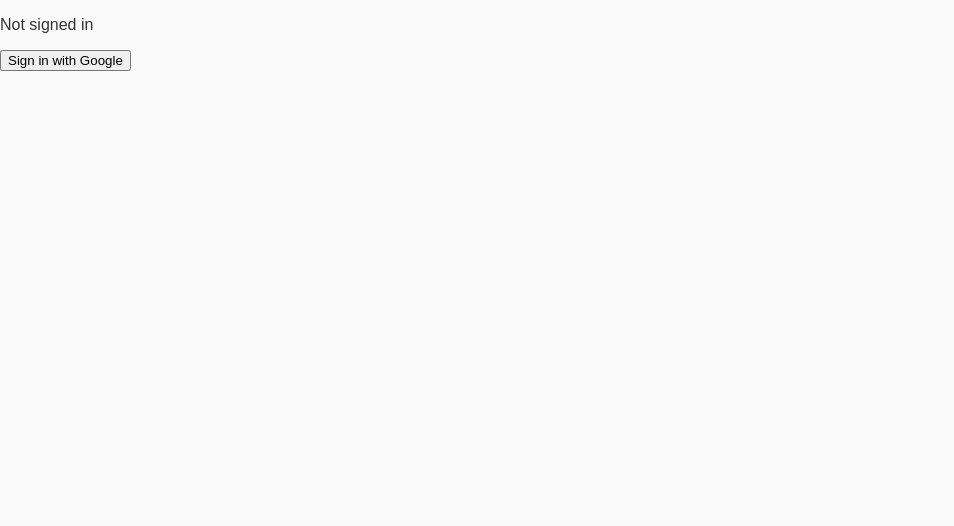
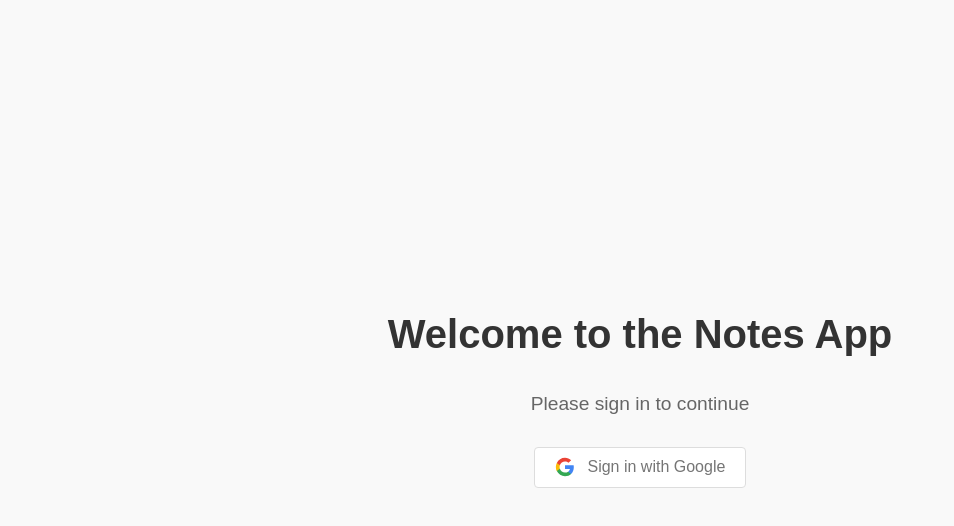
Before and after one commit to danielflood/notes, a Next.js app: page /signin in a window 1280 px wide. Shown: the top 526 px of the page, without its empty margins (0-954 px from the left). Built offline with nearby package versions, Linux system fonts and the light colour scheme; no server answers.

Commit message:
Updated sign-in page

```diff
--- a/src/pages/signin.js
+++ b/src/pages/signin.js
@@ -1,4 +1,4 @@
-import { signIn, signOut, useSession } from "next-auth/react";
+import { signIn, useSession } from "next-auth/react";
 import { useRouter } from "next/router";
 import { useEffect } from "react";
 
@@ -7,11 +7,10 @@ export default function SignInPage() {
   const router = useRouter();
 
   useEffect(() => {
-    if (status === "loading") return; // Do nothing while session is loading
+    if (status === "loading") return;
 
     if (session) {
-      // Redirect to sign-in page if the user is not signed in
-      router.push("/");
+      router.push("/"); // Redirect if signed in
     }
   }, [session, status, router]);
 
@@ -20,9 +19,13 @@ export default function SignInPage() {
   }
 
   return (
-    <>
-      <p>Not signed in</p>
-      <button onClick={() => signIn("google")}>Sign in with Google</button>
-    </>
+    <div className="signin-container">
+      <h1>Welcome to the Notes App</h1>
+      <p>Please sign in to continue</p>
+      <button className="google-signin-btn" onClick={() => signIn("google")}>
+        <img src="/google-logo.svg" alt="Google logo" className="google-logo" />
+        Sign in with Google
+      </button>
+    </div>
   );
 }
--- a/src/styles/globals.css
+++ b/src/styles/globals.css
@@ -146,3 +146,49 @@ a:visited {
 a:hover {
   text-decoration: none;
 }
+
+/* Sign-In Page Styles */
+.signin-container {
+  display: flex;
+  flex-direction: column;
+  justify-content: center;
+  align-items: center;
+  height: 100vh;
+  text-align: center;
+}
+
+.signin-container h1 {
+  font-size: 2.5rem;
+  margin-bottom: 1rem;
+}
+
+.signin-container p {
+  font-size: 1.2rem;
+  margin-bottom: 2rem;
+  color: #666;
+}
+
+/* Sign-In Button Styles */
+.google-signin-btn {
+  background-color: white; /* Google's recommended white background */
+  color: #757575; /* Grey color for the text */
+  padding: 0.6rem 1.2rem;
+  font-size: 1rem;
+  display: flex;
+  align-items: center;
+  border: 1px solid #ddd; /* Light border */
+  border-radius: 4px;
+  cursor: pointer;
+  transition: background-color 0.3s, box-shadow 0.3s;
+}
+
+.google-signin-btn:hover {
+  background-color: #f8f8f8;
+  box-shadow: 0 2px 5px rgba(0, 0, 0, 0.1);
+}
+
+.google-logo {
+  width: 20px;
+  height: 20px;
+  margin-right: 0.8rem;
+}
```
Also changed, not shown: public/google-logo.svg (added).
